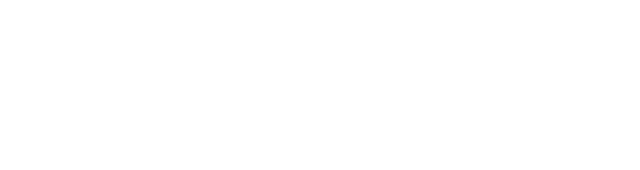
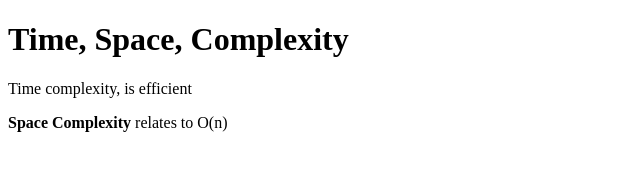
Before and after one commit to acciojob/time-and-space-complexity-SupriyaSamsani, a website: page main.html in a window 1280 px wide. Shown: the whole page, without its empty margins (0-640 px from the left). Drawn offline with Linux system fonts and the light colour scheme.

Commit message:
created a submission

```diff
--- a/main.html
+++ b/main.html
@@ -10,6 +10,9 @@
 	<!-- the entire body must be written by student -->
     <script type="text/javascript" src="./script.js">
 </script>
+	<h1>Time, Space, Complexity</h1>
+	<p>Time complexity, is efficient</p>
+	<p><b>Space Complexity</b> relates to O(n)</p>
 
 </body>
 
```
